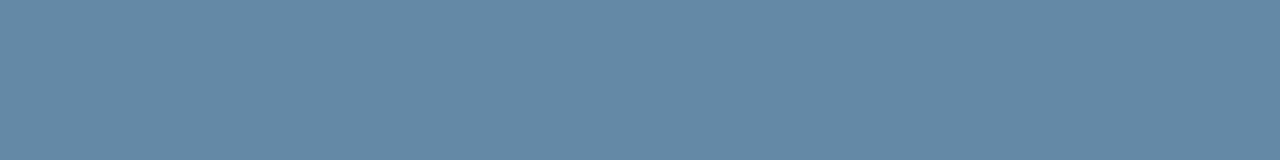
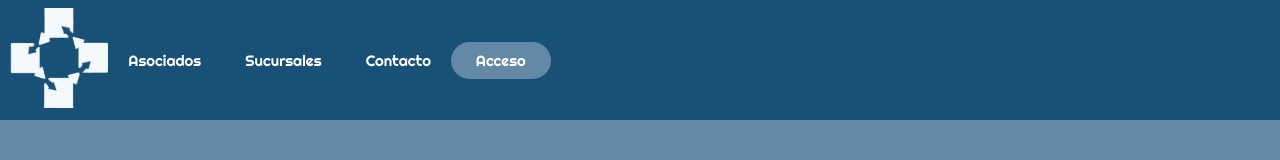
Before and after one commit to MarielDtt/Coordinar, a plain HTML site: page index.html in a window 1280 px wide. Drawn offline with Linux system fonts and the light colour scheme.

Commit message:
commiteo otodo nuevamente

```diff
--- a/css/index.css
+++ /dev/null
@@ -1,3 +0,0 @@
-body{
-    background-color: #6389a6;
-}
--- a/index.html
+++ b/index.html
@@ -1,15 +1,30 @@
 <!DOCTYPE html>
-<html>
+<html lang="en">
 <head>
     <meta charset='utf-8'>
     <meta http-equiv='X-UA-Compatible' content='IE=edge'>
     <title>Mutual Coordinar</title>
     <link rel="shortcut icon" href="img/favicon.ico">
     <meta name='viewport' content='width=device-width, initial-scale=1'>
-    <link rel="stylesheet" href="css/index.css">
-
+    <link rel="stylesheet" href="css/styles.css">
 </head>
 <body>
+    <header class="header">
+        <div class="logo">
+            <img src="img/Logo Coordinar Blanco.png" alt="Logo Coordinar">
+        </div>
+        <nav>
+            <ul class="nav-link">
+                <li><a href="#">Asociados</a></li>
+                <li><a href="#">Sucursales</a></li>
+                <li><a href="#">Contacto</a></li>
+            </ul>
+        </nav>
+        <div class="boton">
+        <a href="#" class="btn"><button>Acceso </button></a>
+        </div>
+    </header>
+
 
 </body>
 </html>
```
Also changed, not shown: img/Logo Coordinar Blanco.png (added), img/Logo2.png (added).
